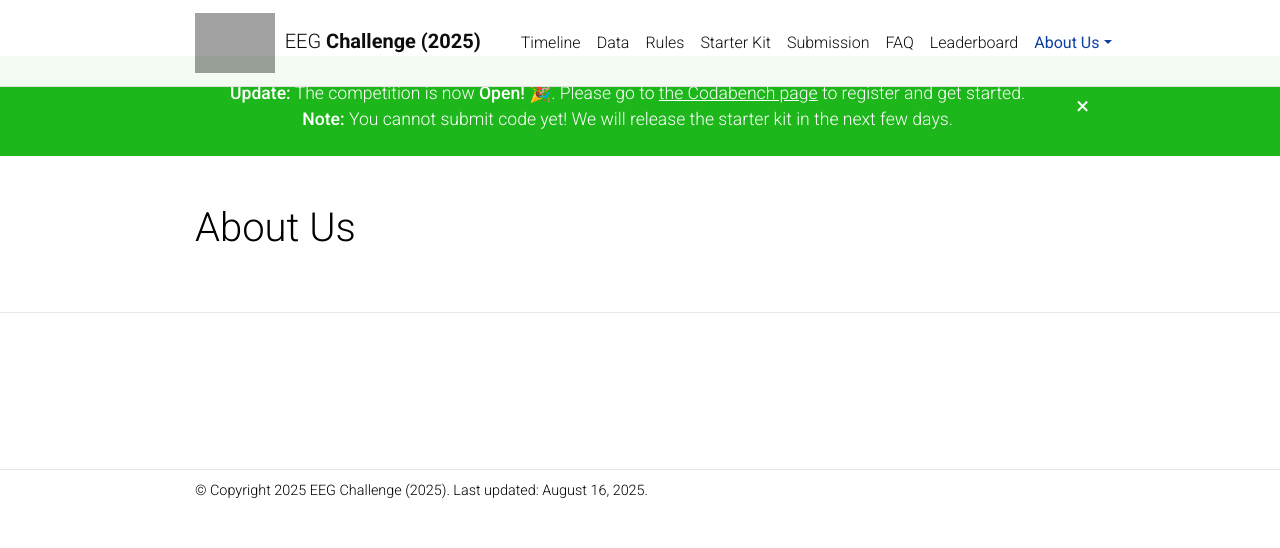
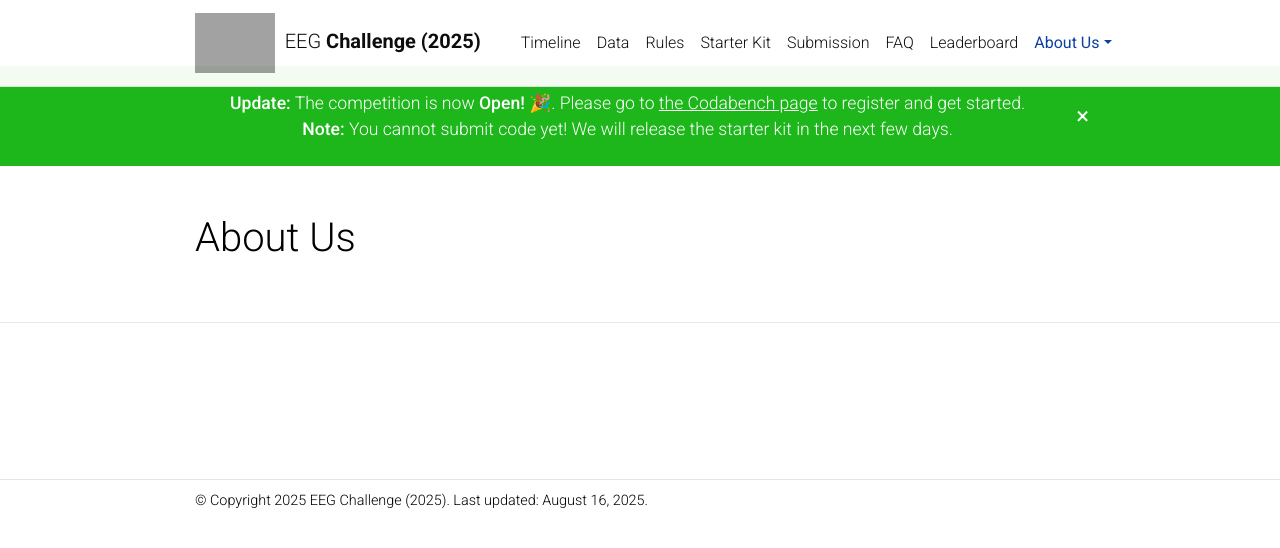
Before and after one commit to urgent-challenge/urgent2024, a Jekyll site: the page built from _pages/dropdown.md, in a window 1280 px wide. Shown: the top 548 px of the page. Built offline with Jekyll 4.4.1, drawn with Linux system fonts in a browser that asks for light colours; comment, search, counter and statistics services are not loaded; a style sheet for code colours, icons or effects is not loaded; grey boxes are pictures that could not be loaded.

Commit message:
minor fix

```diff
--- a/_layouts/default.html
+++ b/_layouts/default.html
@@ -19,7 +19,7 @@
     /* Adjust banner positioning when navbar is fixed */
     body.fixed-top-nav .banner {
       position: fixed;
-      top: 56px; /* Height of the fixed navbar */
+      top: 66px; /* Height of the fixed navbar */
       left: 0;
       right: 0;
       z-index: 1025; /* Below navbar but above content */
@@ -27,12 +27,12 @@
 
     /* Add extra padding to body content when both fixed navbar and banner are present */
     body.fixed-top-nav.banner-visible {
-      padding-top: 156px; /* 56px navbar + 100px banner */
+      padding-top: 166px; /* 66px navbar + 100px banner */
     }
 
     /* Ensure original padding when banner is dismissed */
     body.fixed-top-nav:not(.banner-visible) {
-      padding-top: 56px; /* Original navbar padding */
+      padding-top: 66px; /* Original navbar padding */
     }
 
     .banner__content {
```
